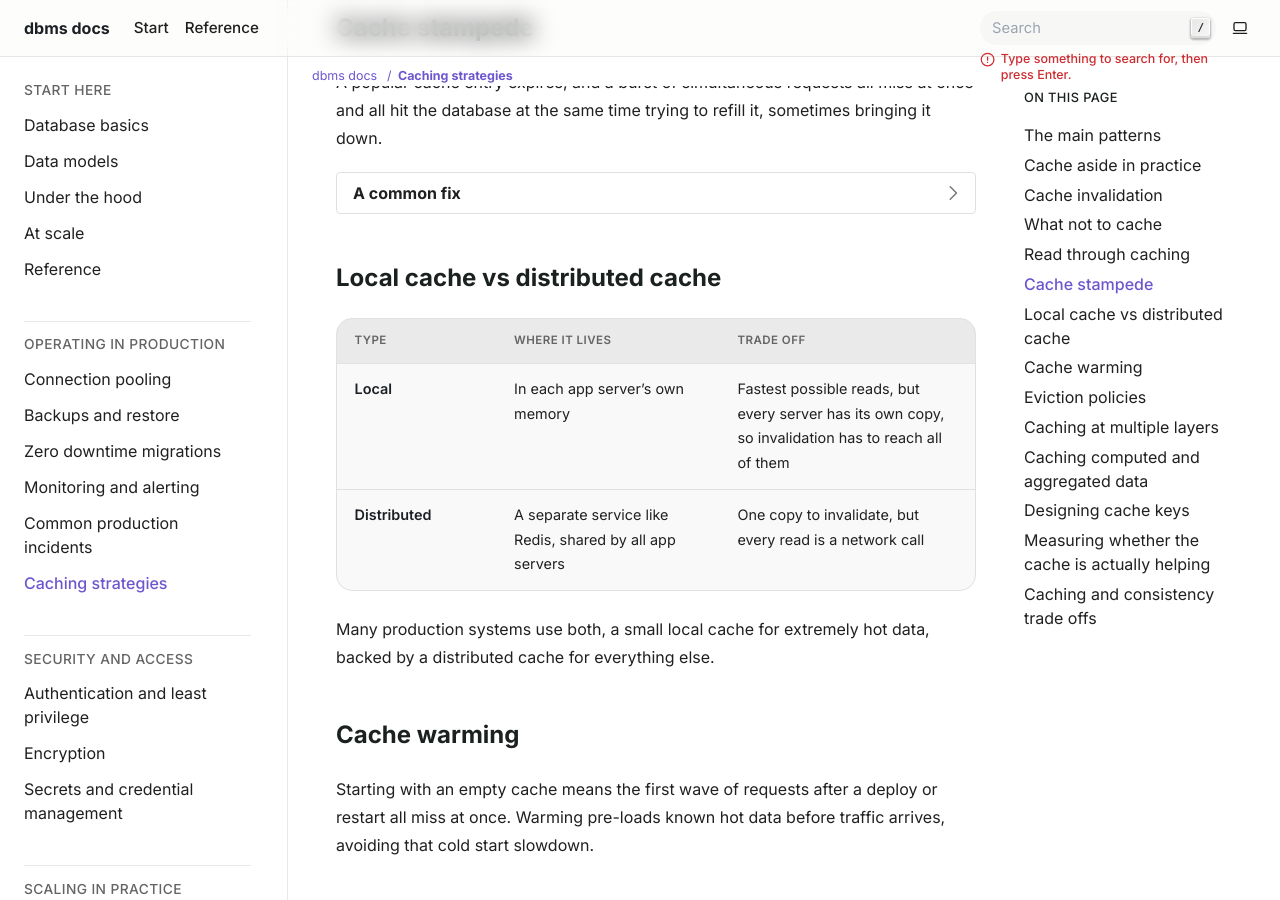
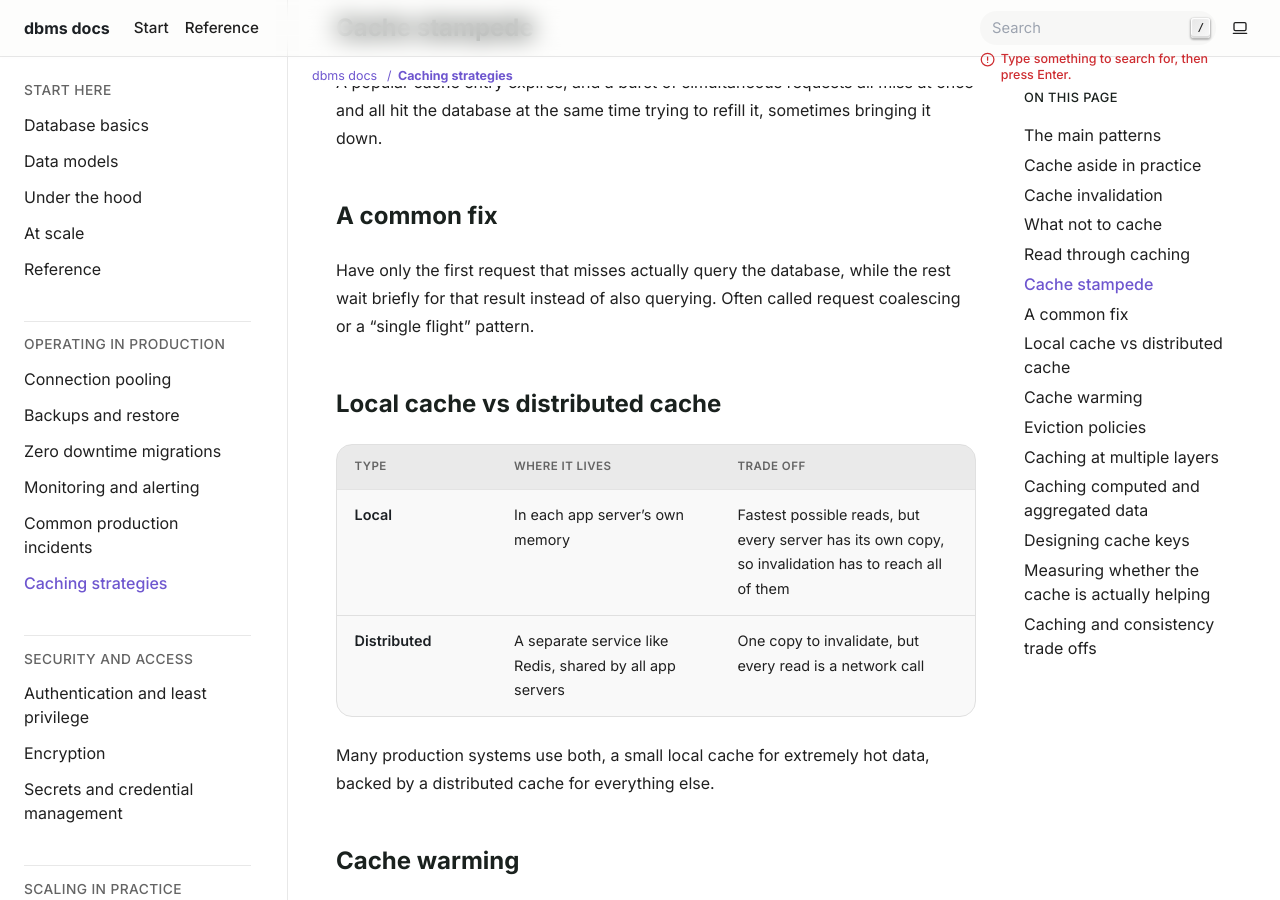
Before and after one commit to musix787-sketch/databases, a Sphinx documentation site: the page built from source/caching-strategies.rst, in a window 1280 px wide and 900 px high, scrolled down 2323 px. Built offline with Sphinx 7.4.7, drawn with Linux system fonts in a browser that asks for light colours; some of the changed lines change nothing that is shown.

Commit message:
Update caching-strategies.rst

```diff
--- a/source/caching-strategies.rst
+++ b/source/caching-strategies.rst
@@ -105,11 +105,12 @@ A popular cache entry expires, and a burst of simultaneous requests all miss
 at once and all hit the database at the same time trying to refill it,
 sometimes bringing it down.
 
-.. dropdown:: A common fix
+A common fix
+--------------------------------------
 
-   Have only the first request that misses actually query the database,
-   while the rest wait briefly for that result instead of also querying.
-   Often called request coalescing or a "single flight" pattern.
+Have only the first request that misses actually query the database,
+while the rest wait briefly for that result instead of also querying.
+Often called request coalescing or a "single flight" pattern.
 
 .. _local-vs-distributed:
 
```
